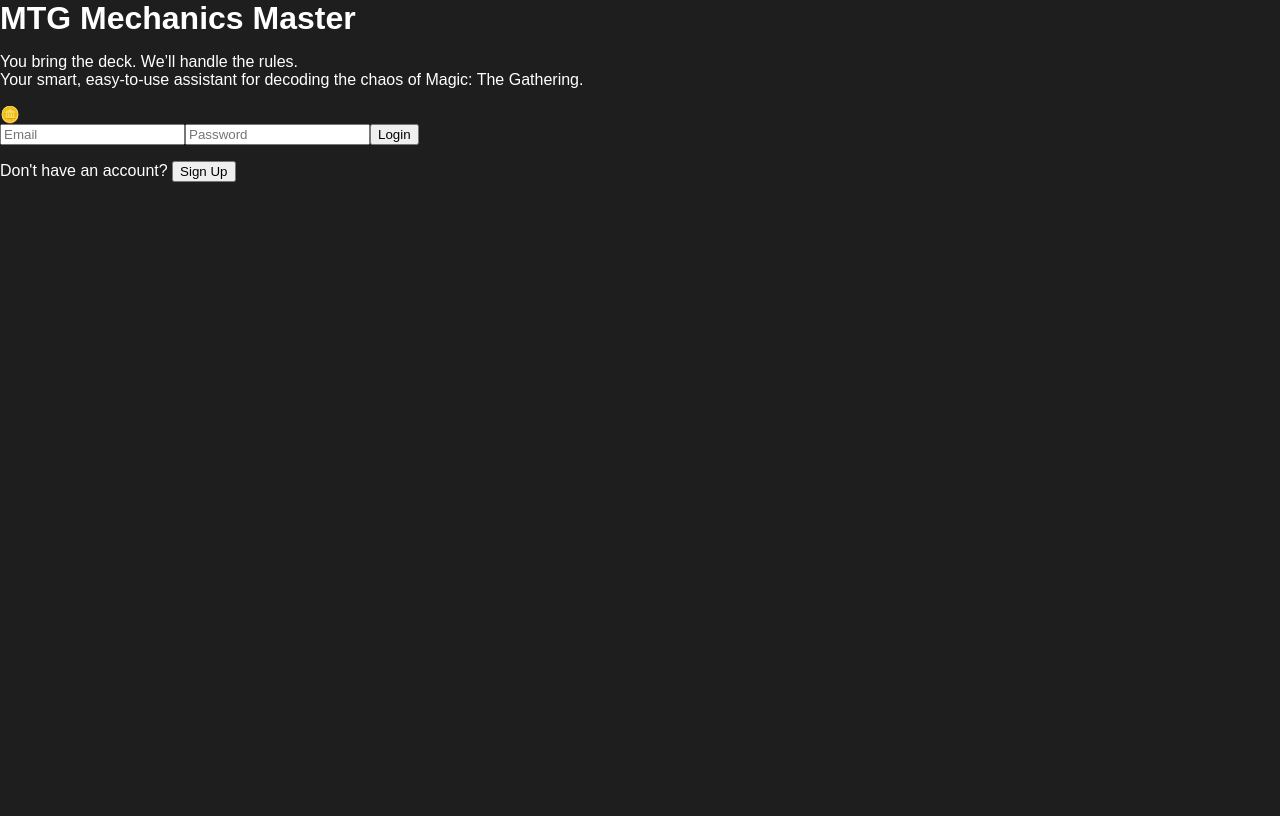
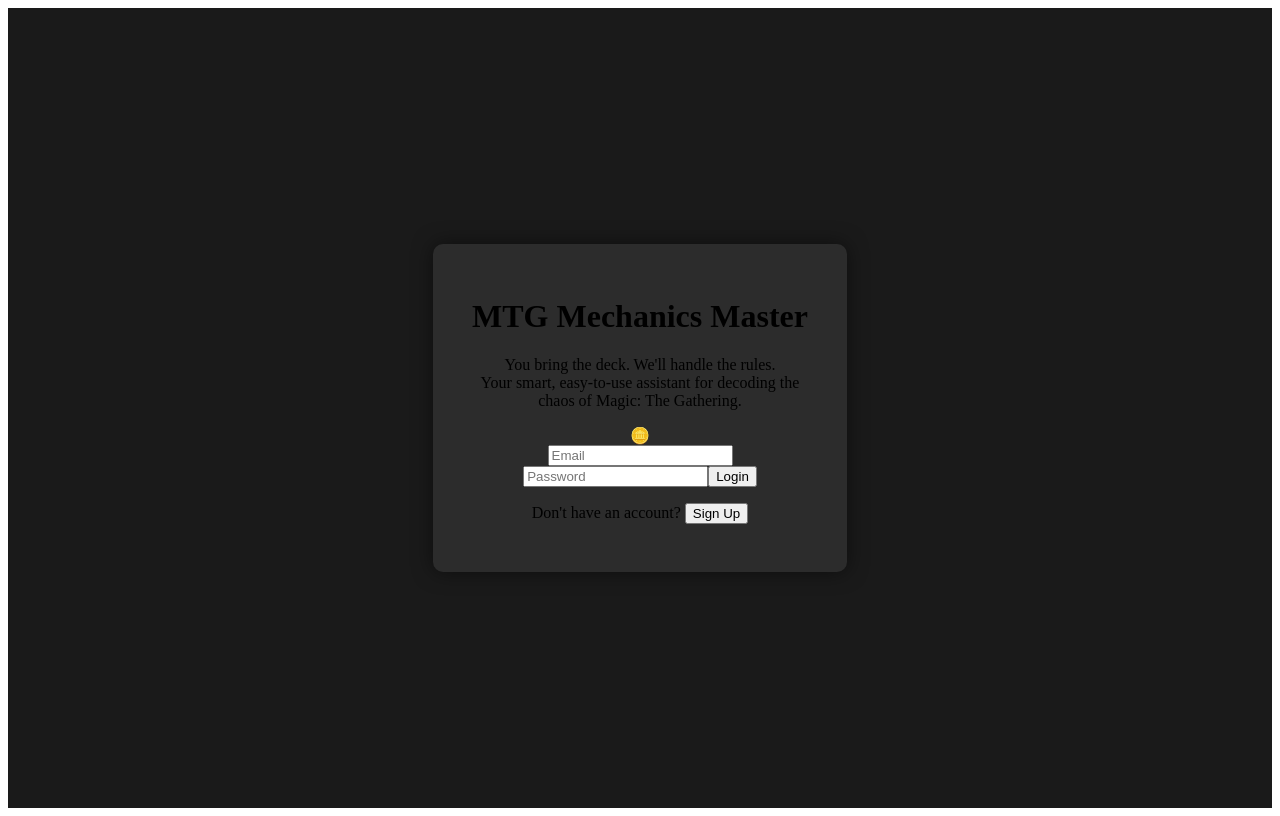
Before and after one commit to cdragon666/vrestin-counters, a React (Create React App) app: page / in a window 1280 px wide. Built offline with nearby package versions, Linux system fonts and the light colour scheme; no server answers.

Commit message:
Updated AuthPage layout and styling

```diff
--- a/src/App.css
+++ b/src/App.css
@@ -1,41 +1,72 @@
-body {
-  margin: 0;
-  background-color: #1e1e1e;
-  color: #fff;
-  font-family: Arial, sans-serif;
+.auth-page {
+  min-height: 100vh;
+  background-color: #1a1a1a;
+  display: flex;
+  justify-content: center;
+  align-items: center;
 }
 
-.App header {
-  display: flex;
-  justify-content: space-between;
-  align-items: center;
-  padding: 1rem 2rem;
-  background-color: #121212;
+.auth-card {
+  background-color: #2c2c2c;
+  padding: 2rem;
+  border-radius: 10px;
+  box-shadow: 0 0 20px rgba(0,0,0,0.5);
+  text-align: center;
+  width: 350px;
 }
 
-h1 {
-  margin: 0;
+.auth-title {
+  font-size: 1.8rem;
+  font-weight: bold;
+  color: white;
+  margin-bottom: 0.5rem;
 }
 
-.logout-btn {
-  background-color: #4caf50;
-  border: none;
-  padding: 0.5rem 1rem;
-  color: white;
-  font-size: 1rem;
-  cursor: pointer;
-  border-radius: 5px;
+.auth-description {
+  font-size: 0.9rem;
+  color: #cccccc;
+  margin-bottom: 1rem;
 }
 
-main {
-  padding: 2rem;
+.mana-icon {
+  font-size: 2rem;
+  margin-bottom: 1.5rem;
 }
 
-.auth-message {
-  text-align: center;
-  padding: 5rem;
+.auth-input {
+  width: 100%;
+  padding: 0.75rem;
+  margin-bottom: 1rem;
+  border-radius: 5px;
+  border: none;
+  background: #f5f5f5;
 }
 
-.auth-message h2 {
+.auth-button {
+  width: 100%;
+  padding: 0.75rem;
+  border: none;
+  border-radius: 5px;
+  background-color: #22c55e;
+  color: white;
+  font-weight: bold;
+  cursor: pointer;
   margin-bottom: 1rem;
 }
+
+.auth-error {
+  color: red;
+  font-size: 0.85rem;
+}
+
+.auth-toggle {
+  color: #cccccc;
+}
+
+.auth-switch {
+  background: none;
+  border: none;
+  color: #22c55e;
+  cursor: pointer;
+  font-weight: bold;
+}
--- a/src/AuthPage.js
+++ b/src/AuthPage.js
@@ -1,8 +1,9 @@
+// src/AuthPage.js
 import { useState } from "react";
 import { auth } from "./firebase";
 import {
   createUserWithEmailAndPassword,
-  signInWithEmailAndPassword
+  signInWithEmailAndPassword,
 } from "firebase/auth";
 import "./App.css";
 
@@ -27,36 +28,36 @@
   return (
     <div className="auth-page">
       <div className="auth-card">
-        <h1>MTG Mechanics Master</h1>
-        <p className="auth-description">
-          You bring the deck. We’ll handle the rules.
-          <br />
+        <h1 className="app-title">MTG Mechanics Master</h1>
+        <p className="app-description">
+          You bring the deck. We'll handle the rules.<br />
           Your smart, easy-to-use assistant for decoding the chaos of Magic: The Gathering.
         </p>
-        <div className="mana-coin">🪙</div>
+        <div className="mana-symbol">🪙</div>
+
         <input
           type="email"
           placeholder="Email"
           value={email}
           onChange={(e) => setEmail(e.target.value)}
-          className="auth-input"
+          className="input-field"
         />
         <input
           type="password"
           placeholder="Password"
           value={password}
           onChange={(e) => setPassword(e.target.value)}
-          className="auth-input"
+          className="input-field"
         />
         <button onClick={handleAuth} className="btn green">
           {isLogin ? "Login" : "Sign Up"}
         </button>
-        {error && <p className="auth-error">{error}</p>}
+        <p style={{ color: "red", marginTop: "0.5rem" }}>{error}</p>
         <p style={{ marginTop: "1rem" }}>
-          {isLogin ? "Don't have an account?" : "Already have an account?"}{" "}
+          {isLogin ? "Don't have an account?" : "Already have an account?"} {" "}
           <button
             onClick={() => setIsLogin(!isLogin)}
-            className="switch-auth"
+            className="link-btn"
           >
             {isLogin ? "Sign Up" : "Login"}
           </button>
```
